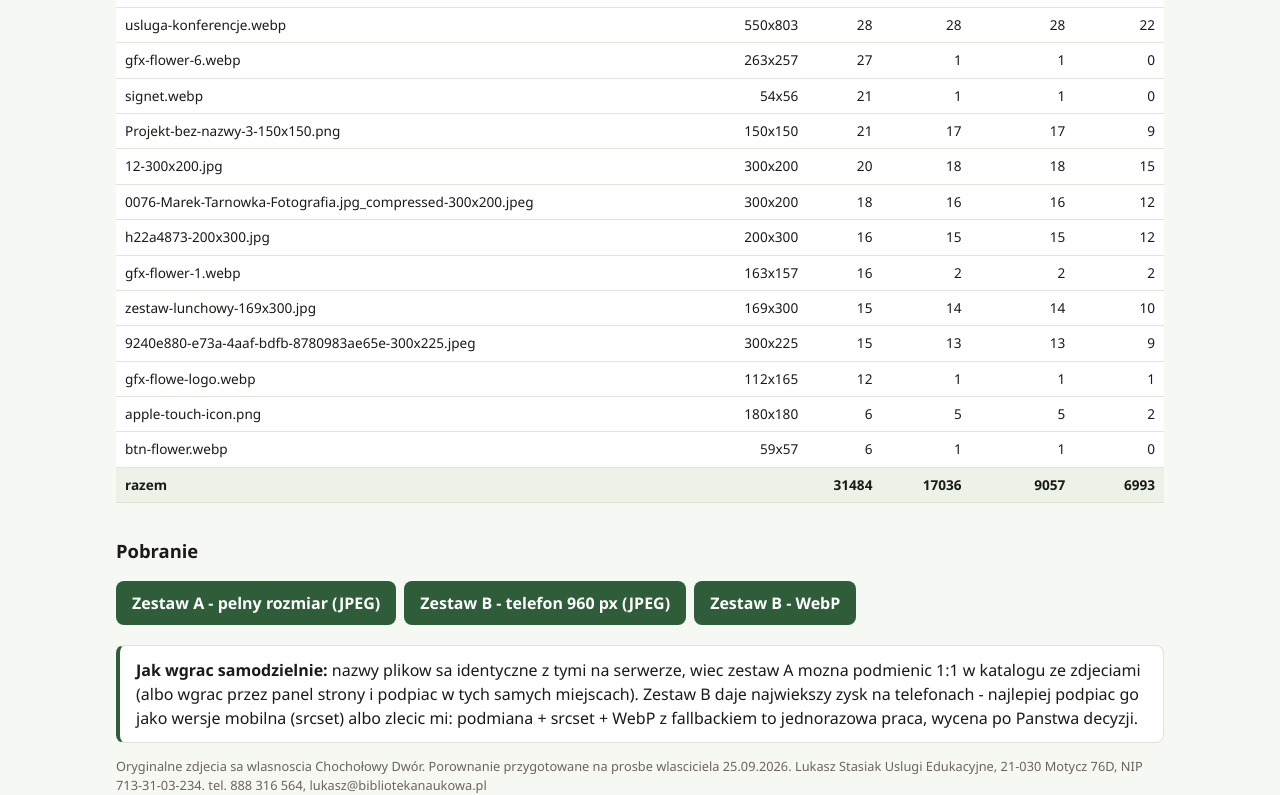
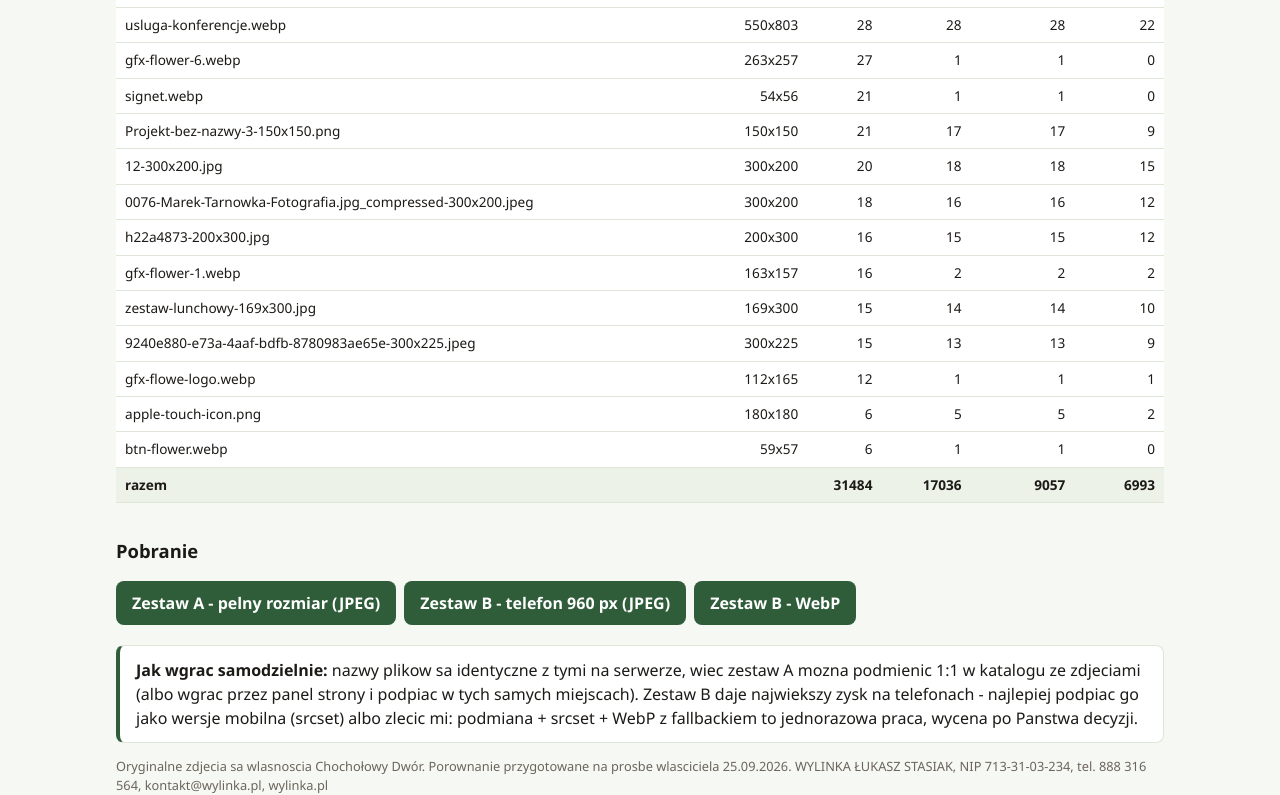
Before and after one commit to Disaster26/chocholowydwor-zdjecia, a plain HTML site: page index.html in a window 1280 px wide. Shown: the part 5742-6537 px from the top of the page. Drawn offline with Linux system fonts and the light colour scheme.

Commit message:
Stopka: nowa nazwa firmy WYLINKA ŁUKASZ STASIAK, bez adresu

```diff
--- a/index.html
+++ b/index.html
@@ -62,6 +62,6 @@ footer{color:var(--mut);font-size:.8rem;padding:30px 16px}
 <div class="dl"><a href="chocholowydwor_A_pelny_rozmiar.zip">Zestaw A - pelny rozmiar (JPEG)</a><a href="chocholowydwor_B_telefon_960.zip">Zestaw B - telefon 960 px (JPEG)</a><a href="chocholowydwor_B_telefon_960_webp.zip">Zestaw B - WebP</a></div>
 <div class="note"><b>Jak wgrac samodzielnie:</b> nazwy plikow sa identyczne z tymi na serwerze, wiec zestaw A mozna podmienic 1:1 w katalogu ze zdjeciami (albo wgrac przez panel strony i podpiac w tych samych miejscach). Zestaw B daje najwiekszy zysk na telefonach - najlepiej podpiac go jako wersje mobilna (srcset) albo zlecic mi: podmiana + srcset + WebP z fallbackiem to jednorazowa praca, wycena po Panstwa decyzji.</div>
 </div>
-<footer class="in">Oryginalne zdjecia sa wlasnoscia Chochołowy Dwór. Porownanie przygotowane na prosbe wlasciciela 25.09.2026. Lukasz Stasiak Uslugi Edukacyjne, 21-030 Motycz 76D, NIP 713-31-03-234. tel. 888 316 564, lukasz@bibliotekanaukowa.pl</footer>
+<footer class="in">Oryginalne zdjecia sa wlasnoscia Chochołowy Dwór. Porownanie przygotowane na prosbe wlasciciela 25.09.2026. WYLINKA ŁUKASZ STASIAK, NIP 713-31-03-234, tel. 888 316 564, kontakt@wylinka.pl, wylinka.pl</footer>
 <script>function fit(){document.querySelectorAll('.cmp').forEach(function(f){var w=f.querySelector('.wrap');f.querySelector('.a img').style.width=w.clientWidth+'px'})}document.querySelectorAll('.cmp').forEach(function(f){var a=f.querySelector('.a'),i=f.querySelector('input');i.addEventListener('input',function(){a.style.width=i.value+'%'})});window.addEventListener('resize',fit);window.addEventListener('load',fit);fit();</script>
 </body></html>
```
